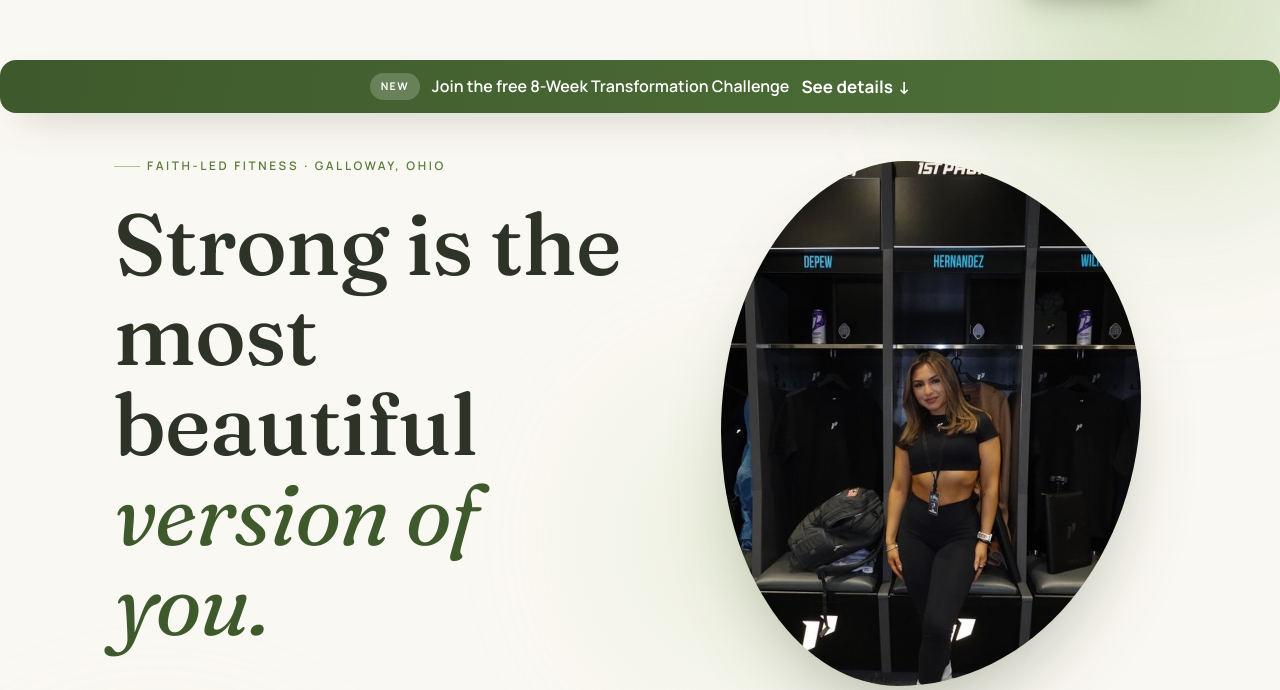
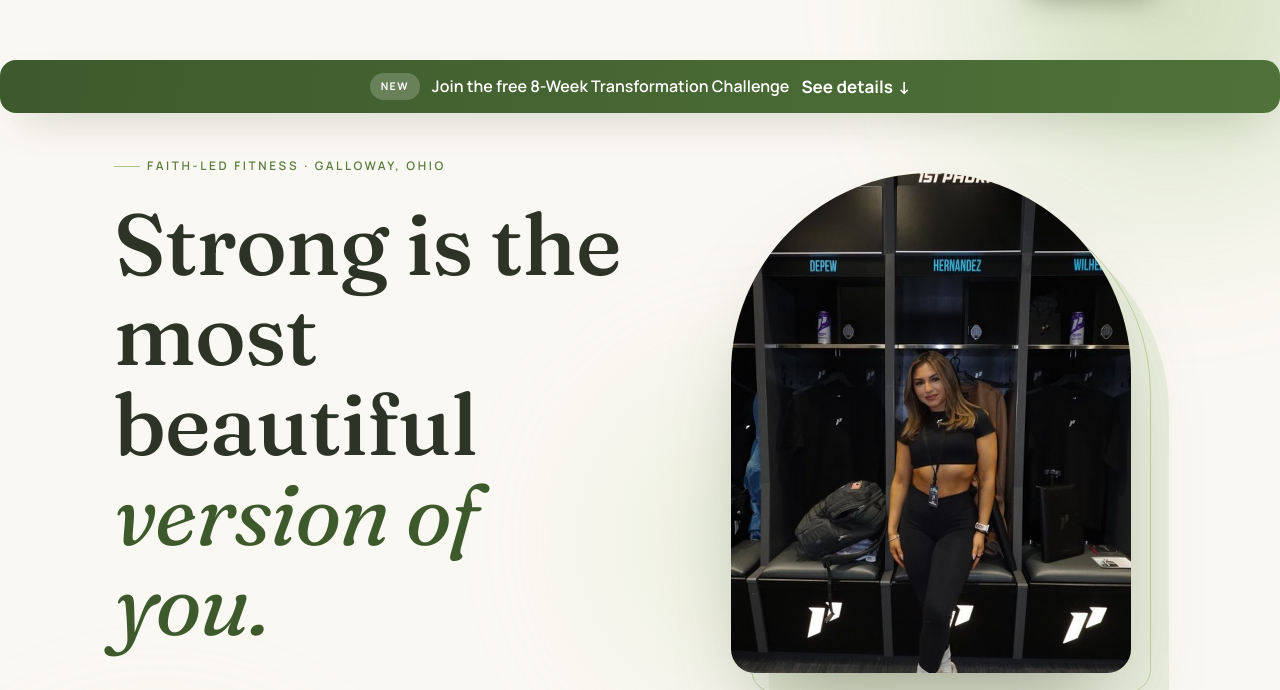
Before and after one commit to spankythesparky/redeemed-strength, a plain HTML site: page index.html in a window 1280 px wide. Shown: the part 78-768 px from the top of the page. Drawn offline with Linux system fonts and the light colour scheme.

Commit message:
Modernize hero image frame

```diff
--- a/styles.css
+++ b/styles.css
@@ -129,11 +129,22 @@
   .pmedia{position:relative;width:fit-content}
   .portrait .frame{
     position:relative;
-    width:clamp(260px,34vw,420px);aspect-ratio:4/5;overflow:hidden;
-    border-radius:54% 46% 47% 53% / 38% 41% 59% 62%;
-    box-shadow:0 40px 80px -30px rgba(74,82,54,.45);
+    width:clamp(260px,33vw,400px);aspect-ratio:4/5;overflow:hidden;
+    border-radius:200px 200px 24px 24px;
+    box-shadow:0 50px 90px -34px rgba(74,82,54,.5);
     background:linear-gradient(150deg,var(--blush) 0%,var(--petal) 100%);
-    animation:morph 14s ease-in-out infinite;
+  }
+  .pmedia::before{
+    content:"";position:absolute;inset:0;z-index:-1;
+    transform:translate(20px,20px);
+    border-radius:200px 200px 24px 24px;
+    border:1.5px solid var(--petal);opacity:.7;
+  }
+  .pmedia::after{
+    content:"";position:absolute;inset:0;z-index:-2;
+    transform:translate(38px,40px);
+    border-radius:200px 200px 24px 24px;
+    background:var(--blush-2);opacity:.45;
   }
   .portrait .frame .monogram{
     position:absolute;inset:0;display:grid;place-items:center;text-align:center;
@@ -142,11 +153,7 @@
   }
   .portrait .frame .monogram b{display:block;font-size:clamp(3.2rem,7vw,5rem);font-weight:500}
   .portrait .frame .monogram small{display:block;font-family:var(--f-body);font-style:normal;font-size:.72rem;letter-spacing:.26em;text-transform:uppercase;color:var(--berry-soft);margin-top:.9em;opacity:.8}
-  .portrait .frame img{position:absolute;inset:0;width:100%;height:100%;object-fit:cover;object-position:center 18%;transition:opacity .6s var(--ease)}
-  @keyframes morph{
-    0%,100%{border-radius:54% 46% 47% 53% / 38% 41% 59% 62%}
-    50%{border-radius:44% 56% 58% 42% / 52% 45% 55% 48%}
-  }
+  .portrait .frame img{position:absolute;inset:0;width:100%;height:100%;object-fit:cover;object-position:center 22%;transition:opacity .6s var(--ease)}
   /* little about card */
   .meet{
     background:#fff;border:1px solid var(--blush-2);border-radius:22px;
```
